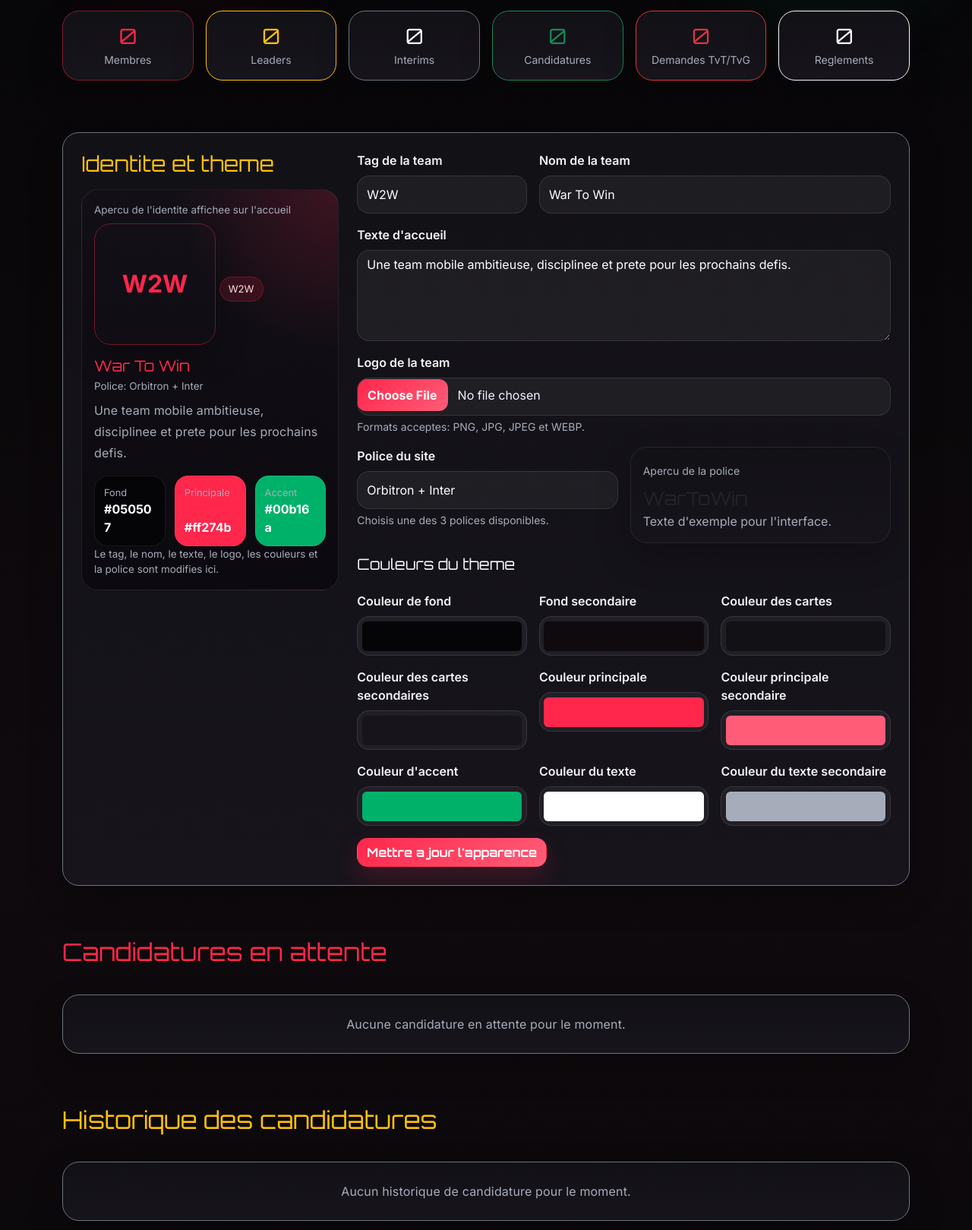
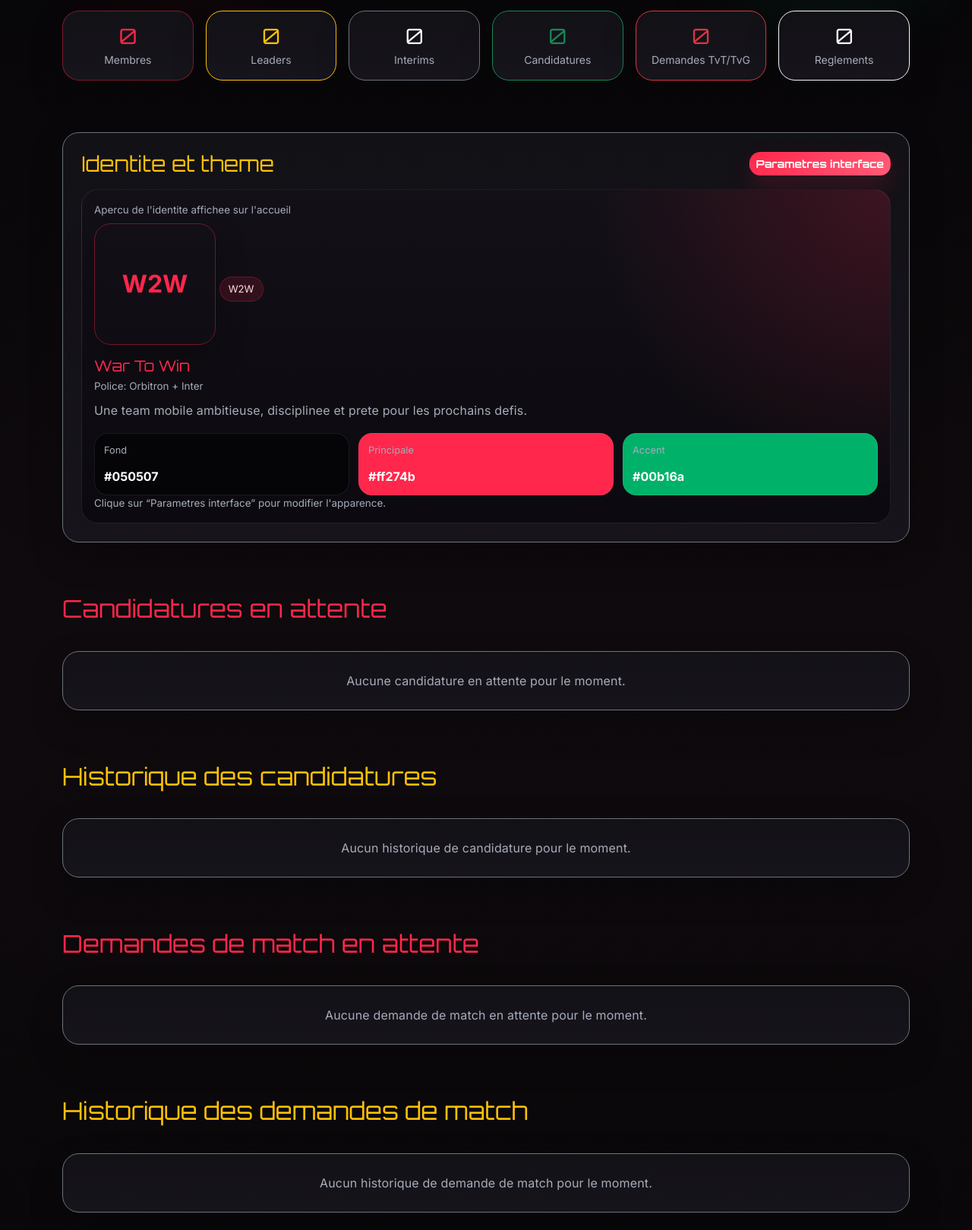
Before and after one commit to Tex1010/WarToWin, a Django app: page /admin-panel/ in a window 1280 px wide. Shown: the part 301-1920 px from the top of the page at 76% size. Run offline with Django 5.2, Linux system fonts and the light colour scheme; the visitor is signed in with stand-in values (Sample User, id 1); data comes from the database, SQL or seed files in the repository; data that the repository does not hold is empty.

Commit message:
Description des modifications

```diff
--- a/templates/admin_panel.html
+++ b/templates/admin_panel.html
@@ -329,9 +329,13 @@
     </div>
 
     <div class="card p-4 mb-5 border border-secondary">
-        <div class="row g-4 align-items-start">
-            <div class="col-12 col-lg-4">
-                <h3 class="text-warning mb-3">Identite et theme</h3>
+        <div class="d-flex justify-content-between align-items-center gap-3 flex-wrap mb-3">
+            <h3 class="text-warning mb-0">Identite et theme</h3>
+            <button type="button" class="btn btn-info btn-sm" data-bs-toggle="modal" data-bs-target="#adminSettingsModal">
+                Parametres interface
+            </button>
+        </div>
+
         <div class="text-center text-lg-start admin-preview-card">
             <div class="admin-mini-note mb-2">Apercu de l'identite affichee sur l'accueil</div>
             {% if settings.logo %}
@@ -360,12 +364,19 @@
                 </div>
             </div>
             <div class="admin-mini-note">
-                        Le tag, le nom, le texte, le logo, les couleurs et la police sont modifies ici.
+                Clique sur “Parametres interface” pour modifier l'apparence.
             </div>
         </div>
     </div>
 
-            <div class="col-12 col-lg-8">
+    <div class="modal fade" id="adminSettingsModal" tabindex="-1" aria-hidden="true">
+        <div class="modal-dialog modal-lg modal-dialog-centered modal-dialog-scrollable">
+            <div class="modal-content bg-dark text-white border border-info">
+                <div class="modal-header">
+                    <h5 class="modal-title">Parametres de l'interface</h5>
+                    <button type="button" class="btn-close btn-close-white" data-bs-dismiss="modal"></button>
+                </div>
+                <div class="modal-body">
                     <form method="post" action="/admin-panel/settings/" enctype="multipart/form-data"
                           data-confirm-title="Confirmer la modification"
                           data-confirm-message="Veux-tu vraiment enregistrer les changements d'apparence et d'identite ?"
@@ -441,10 +452,11 @@
                                 {{ settings_form.muted_color }}
                             </div>
                             <div class="col-12">
-                            <button type="submit" class="btn btn-info">Mettre a jour l'apparence</button>
+                                <button type="submit" class="btn btn-info w-100">Mettre a jour l'apparence</button>
                             </div>
                         </div>
                     </form>
+                </div>
             </div>
         </div>
     </div>
--- a/templates/base.html
+++ b/templates/base.html
@@ -68,6 +68,31 @@ html[data-theme="light"] body::before{
     opacity:.08;
 }
 
+/* Corrige les classes Bootstrap en mode clair (beaucoup de templates utilisent text-light/bg-dark) */
+html[data-theme="light"] .text-light,
+html[data-theme="light"] .text-white{
+    color:var(--text) !important;
+}
+
+html[data-theme="light"] .text-secondary{
+    color:var(--muted) !important;
+}
+
+html[data-theme="light"] .bg-dark,
+html[data-theme="light"] .bg-black{
+    background-color:transparent !important;
+}
+
+html[data-theme="light"] .btn-outline-light{
+    border-color:rgba(0,0,0,.18) !important;
+    color:var(--text) !important;
+}
+
+html[data-theme="light"] .btn-outline-light:hover{
+    background:rgba(0,0,0,.06) !important;
+    color:var(--text) !important;
+}
+
 html{
     touch-action:manipulation;
     scroll-behavior:smooth;
@@ -92,8 +117,8 @@ body{
 
 .theme-toggle{
     position:fixed;
-    top:14px;
-    right:14px;
+    top:calc(env(safe-area-inset-top, 0px) + 12px);
+    right:calc(env(safe-area-inset-right, 0px) + 12px);
     width:46px;
     height:46px;
     border-radius:999px;
@@ -507,7 +532,7 @@ input[type="file"].form-control::file-selector-button{
 
 </style>
 
-<body class="bg-dark text-light">
+<body>
 
 {% if request and request.path and '/admin-panel' not in request.path %}
 <button type="button" class="theme-toggle" id="themeToggle" aria-label="Changer le mode clair/sombre">
```
Lines whose indentation alone changed are shown as unchanged.
